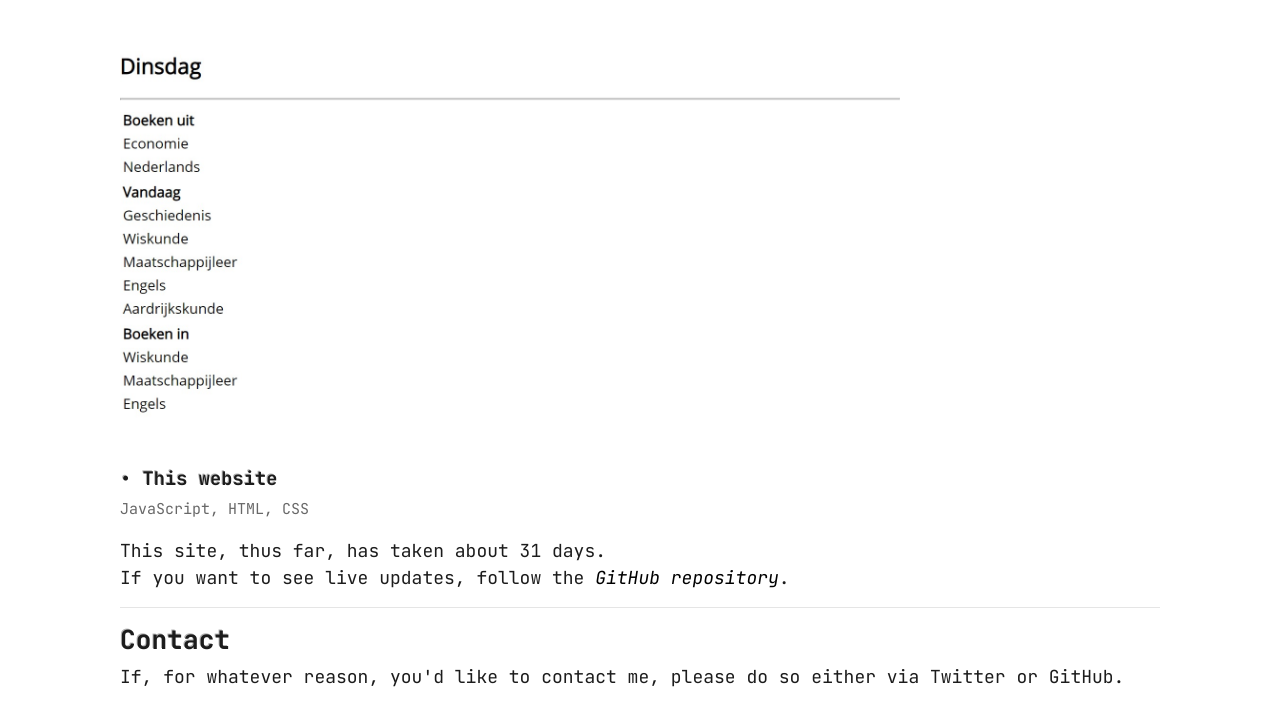
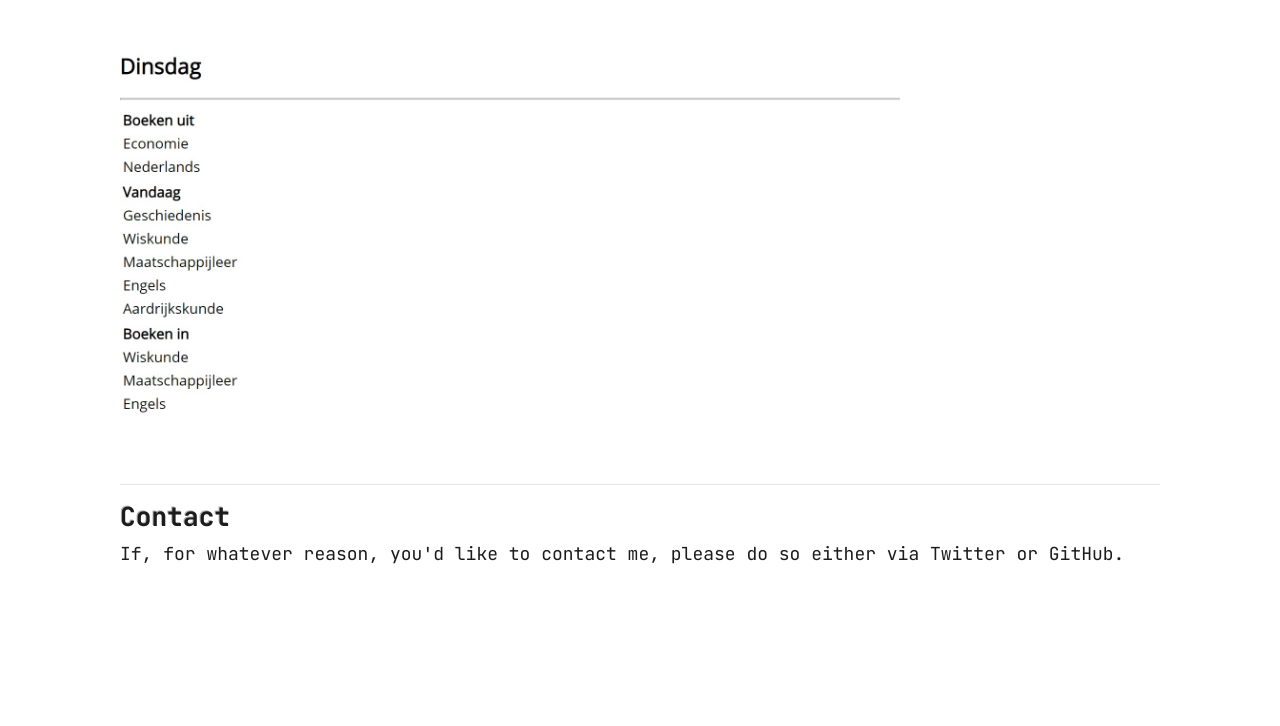
Before and after one commit to jxpsert/website, a plain HTML site: page index.html in a window 1280 px wide. Shown: the part 1971-2697 px from the top of the page. After the commit the page ends 2604 px from the top, so only its background shows below. Drawn offline with nearby package versions, Linux system fonts and the light colour scheme.

Commit message:
modified keywords

```diff
--- a/index.html
+++ b/index.html
@@ -7,10 +7,10 @@
     <link href="style/bootstrap.min.css" rel="stylesheet">
     <link href="img/favicon.png" rel="icon">
     <meta name="viewport" content="width=device-width, initial-scale=1">
-    <meta name="description" content="Jasper's website">
-    <meta name="keywords" content="jaspert, japsert, jxspert, jxpr, jasperp">
+    <meta name="description" content="JXPR">
+    <meta name="keywords" content="jaspert, japsert, jxspert, jxpr, jasperp, jasper, js, javascript, coding, developer, html, website">
     <link  id="stylesheet" href="style/main.css" rel="stylesheet">
-    <!-- JetBrains Mono font used, licensed under a SIL Open Font License (https://scripts.sil.org/OFL) -->
+    <!-- JetBrains Mono font used, licensed under the SIL Open Font License (https://scripts.sil.org/OFL) -->
     <meta charset="UTF-8">
     <title>Jasper</title>
 </head>
@@ -52,11 +52,6 @@
             <br>I made this in one morning using JavaScript.</p>
             <img src="img/boekselector.jpeg" width="75%">
             <br><br>
-        <h5>&bull; This website</h5>
-        <p class="languages">JavaScript, HTML, CSS</p>
-            <p>This site, thus far, has taken about <span id="websitedays"></span> days.
-                <br>If you want to see live updates, follow the <a target="_blank" href="https://github.com/jxpsert/website">GitHub repository</a>.
-            </p>
         <hr>
         <h3>Contact</h3>
         <p>If, for whatever reason, you'd like to contact me, please do so either via Twitter or GitHub.</p>
```
